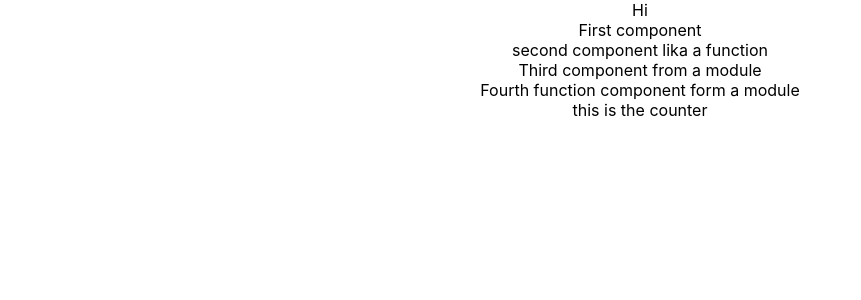
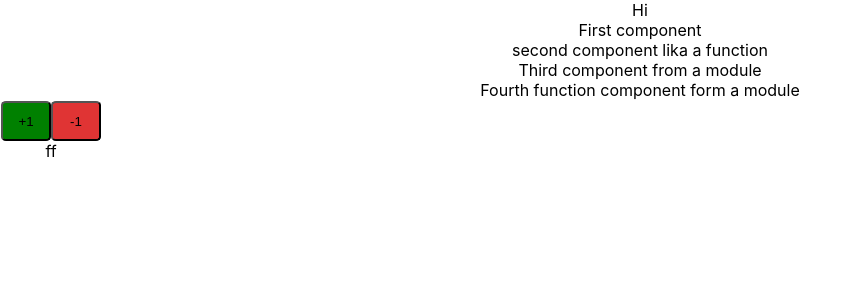
Before and after one commit to daviduribe0007/CountProjectReact, a React (Create React App) app: page / in a window 1280 px wide. Shown: the top 300 px of the page, without its empty margins (0-861 px from the left). Built offline with nearby package versions, Linux system fonts and the light colour scheme.

Commit message:
cretae the buttoms and add the colors on css

```diff
--- /dev/null
+++ b/src/components/counter/Counter.css
@@ -0,0 +1,17 @@
+.incrementMount {
+    background-color: green;
+    width: 50px;
+    height: 40px;
+    border-radius: 10%;
+}
+
+.decrementMount {
+    background-color: rgb(224, 52, 52);
+    width: 50px;
+    height: 40px;
+    border-radius: 10%;
+}
+
+.counter {
+    text-align: center;
+}
--- a/src/components/counter/Counter.js
+++ b/src/components/counter/Counter.js
@@ -1,8 +1,17 @@
 import React, { Component } from 'react';
- export  default function  Counter() {
+import './Counter.css';
+export default function Counter() {
   return (
     <div className="counter">
-      this is the counter
+      <td class="tableOperations">
+        <tr>
+          <button class="incrementMount">+1</button>
+          <button class="decrementMount">-1</button>
+        </tr>
+        <tr>
+          <span class="resoult"> ff</span>
+        </tr>
+      </td>
     </div>
   );
 }
```
Lines whose indentation alone changed are shown as unchanged.
